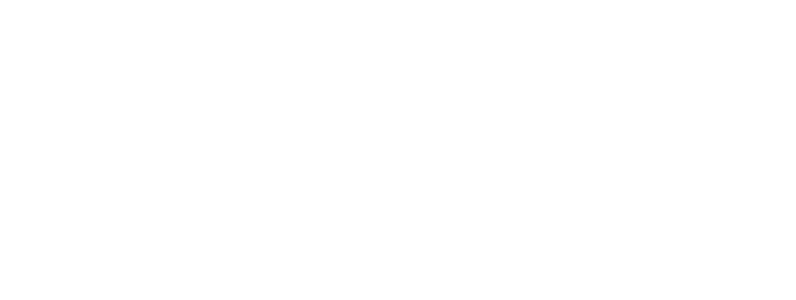
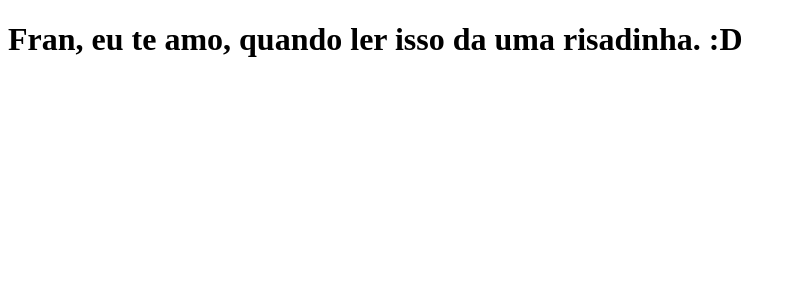
Before and after one commit to franklihs/clone-tabnews, a Next.js app: page / in a window 1280 px wide. Shown: the top 300 px of the page, without its empty margins (0-796 px from the left). Built offline with nearby package versions, Linux system fonts and the light colour scheme.

Commit message:
adiciona a pagina principal

```diff
--- a/pages/index.js
+++ b/pages/index.js
@@ -1,5 +1,5 @@
 function Home() {
-    return <h1></h1>;
+    return <h1>Fran, eu te amo, quando ler isso da uma risadinha. :D</h1>;
 }
 
 export default Home;
```
